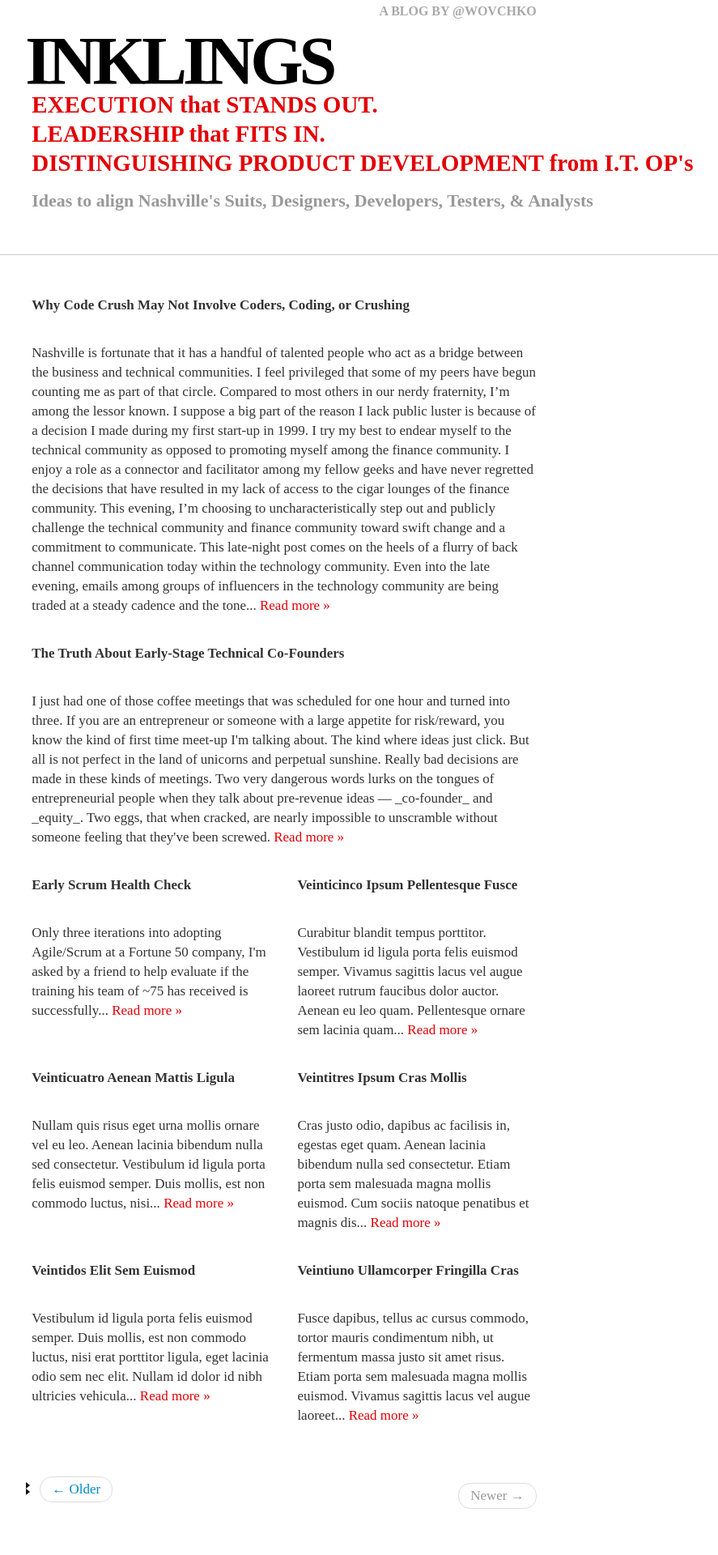
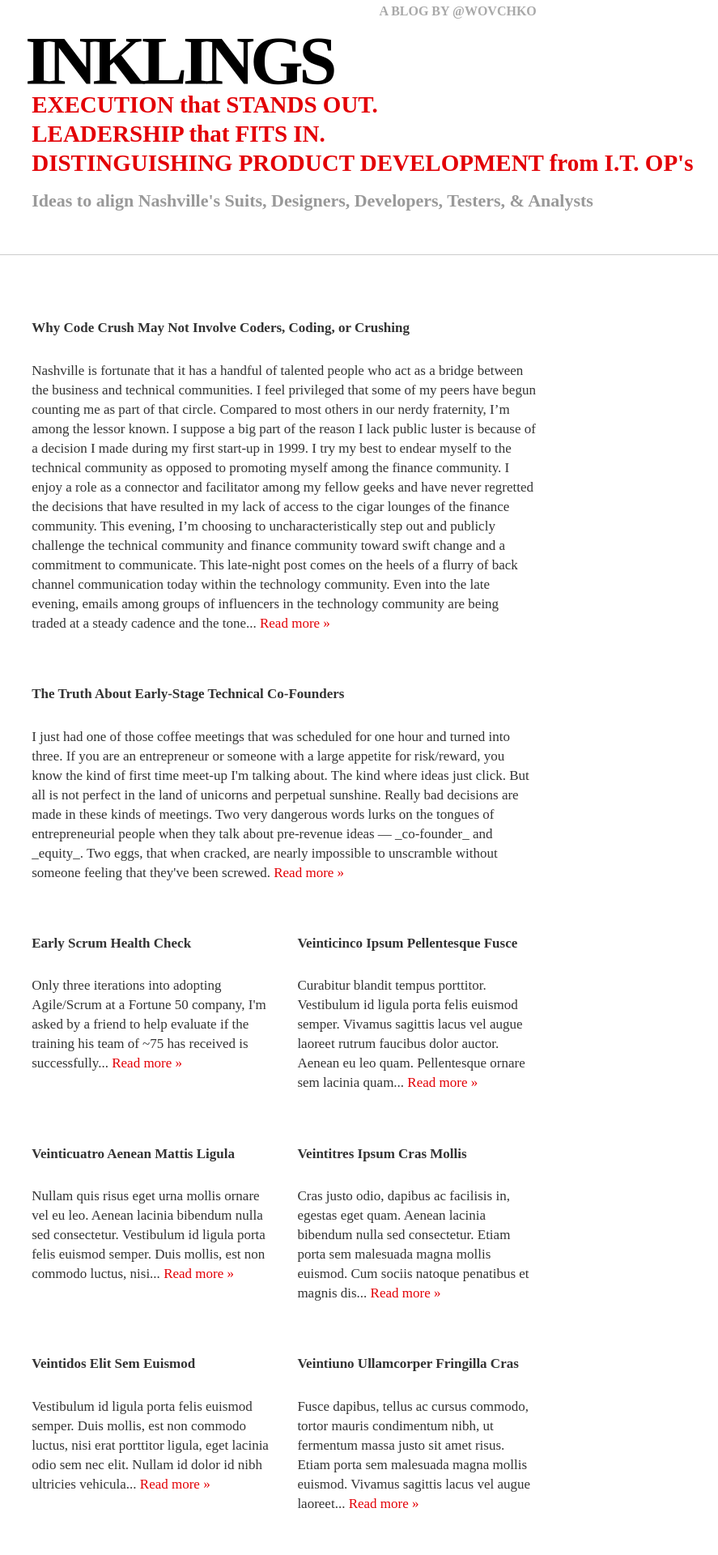
Before and after one commit to wovchko/inklings, a Jekyll site: the page built from index.html, in a window 1280 px wide. Shown: the top 1920 px of the page at 81% size, without its empty margins (289-1176 px from the left). Built offline with Jekyll 4.4.1, drawn with Linux system fonts in a browser that asks for light colours; Markdown is read by kramdown in place of the engine named in the settings; the list of posts is cut into pages by our own code.

Commit message:
Add styles

```diff
--- a/css/bootstrap_custom.css
+++ b/css/bootstrap_custom.css
@@ -785,7 +785,6 @@
   font-size: 17px;
   line-height: 24px;
   color: #333333;
-  margin: 0 0 35px 0;
 }
 .recent p {
   font-family: marvel, serif;
```
